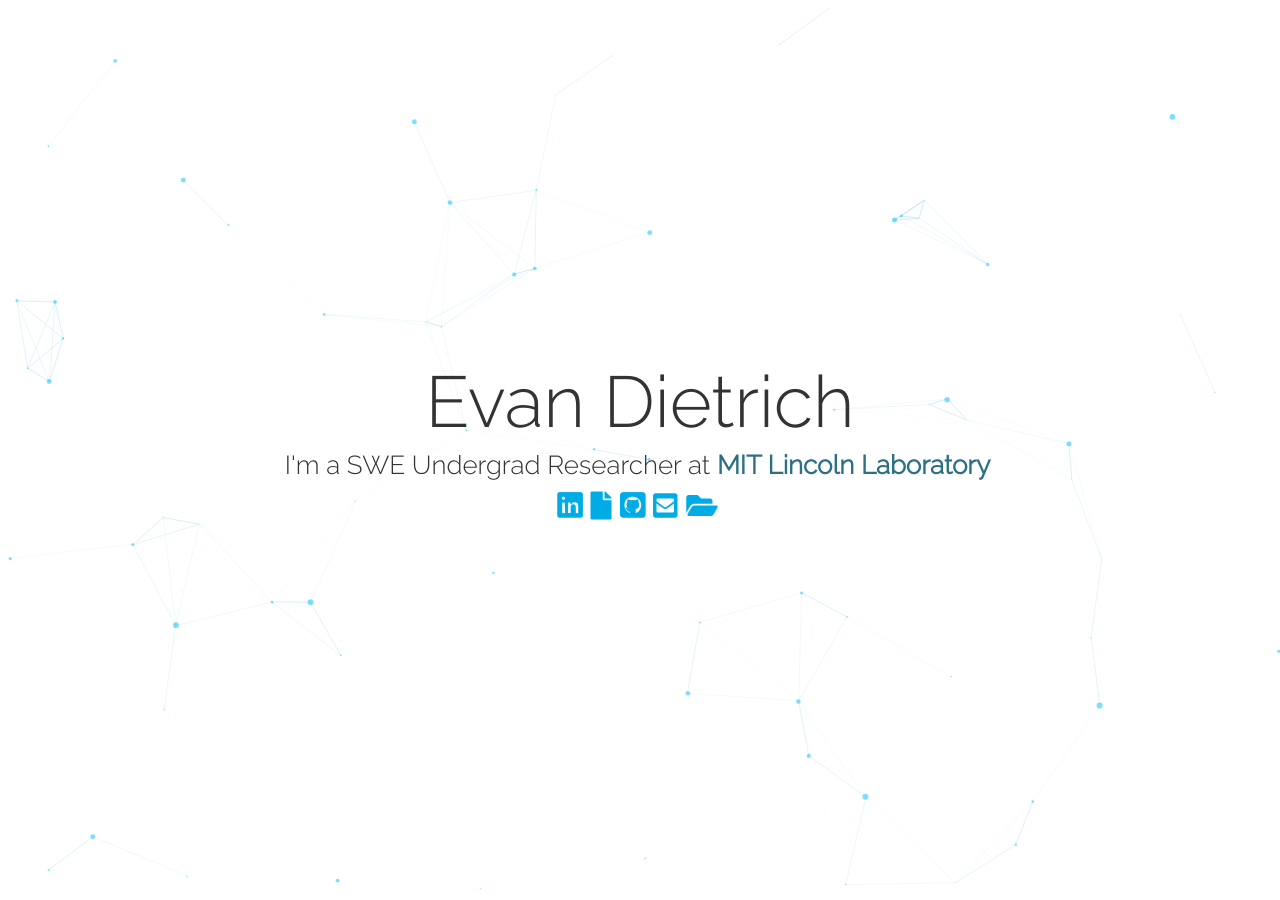
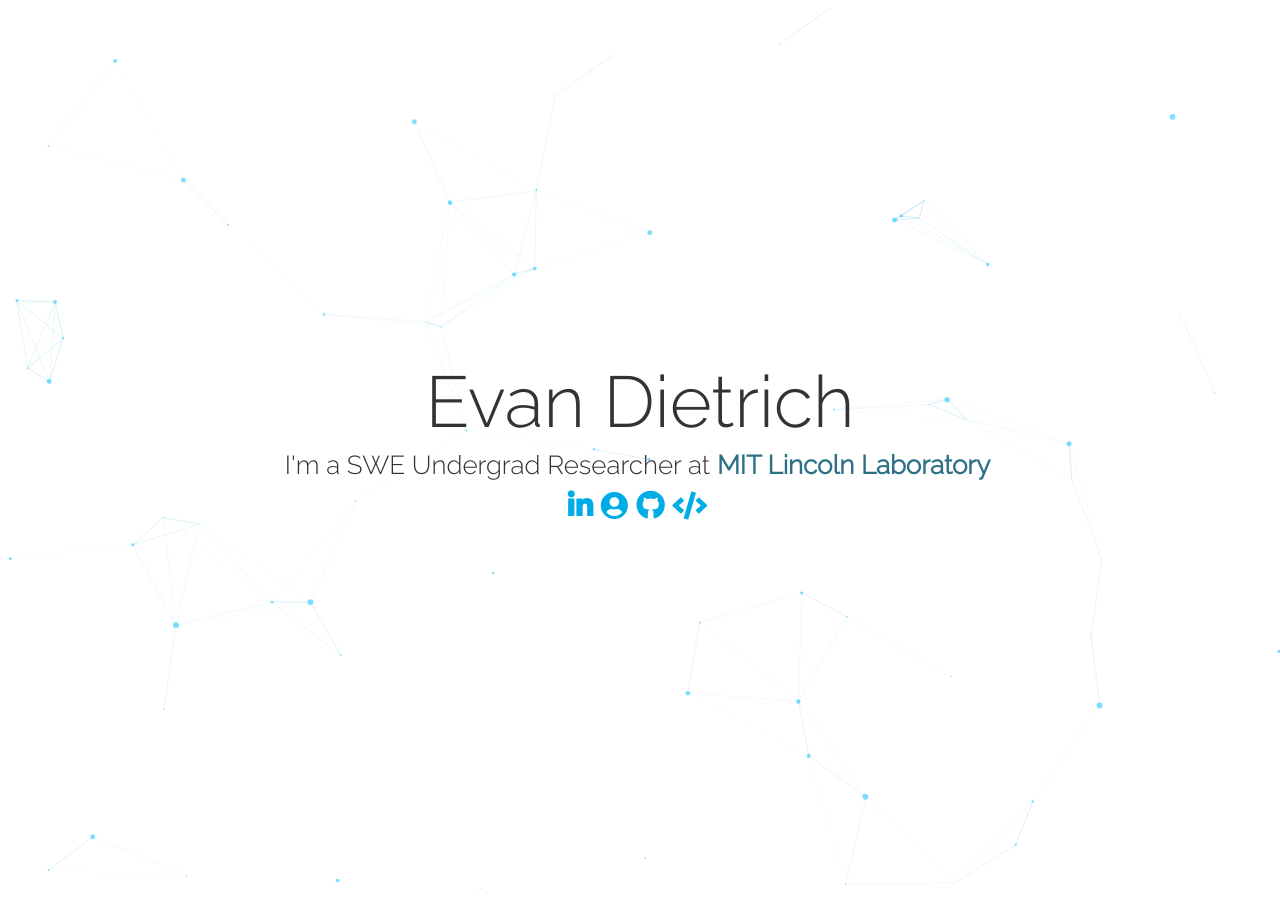
Before and after one commit to EvanDietrich/EvanDietrich.github.io, a Jekyll site: the page index.html, which Jekyll copies as it is, in a window 1280 px wide. Built offline with Jekyll 4.4.1, drawn with Linux system fonts in a browser that asks for light colours; nearby versions of some CDN libraries.

Commit message:
Update index.html

```diff
--- a/index.html
+++ b/index.html
@@ -25,11 +25,11 @@
   <div id="title">Evan Dietrich</div>
   <div id="description">I'm a SWE Undergrad Researcher at <a id='mitll' title="MITLL" href="https://www.ll.mit.edu">MIT Lincoln Laboratory</a><br></div>
   <div id="links">
-        <a href="https://linkedin.com/in/evandietrich" title="LinkedIn"><i class="fab fa-linkedin fa-2x"></i></a>
-        <a href="./EvanWardDietrichResume.pdf" title="Resume"><i class="fas fa-file fa-2x"></i></a>
-        <a href="https://github.com/EvanDietrich" title="GitHub"><i class="fab fa-github-square fa-2x"></i></a>
-        <a href="mailto:Evan.Dietrich@tufts.edu" title="Email"><i class="fas fa-envelope-square fa-2x"></i></a>
-        <a href="./projects.html" title="Projects"><i class="fas fa-folder-open fa-2x"></i></a>
+        <a href="https://linkedin.com/in/evandietrich" title="LinkedIn"><i class="fab fa-linkedin-in fa-2x"></i></a>
+        <a href="./EvanWardDietrichResume.pdf" target="_blank" title="Resume"><i class="fas fa-user-circle fa-2x"></i></a>
+        <a href="https://github.com/EvanDietrich" title="GitHub"><i class="fab fa-github fa-2x"></i></a>
+        <!-- <a href="mailto:Evan.Dietrich@tufts.edu" title="Email"><i class="fas fa-envelope-square fa-2x"></i></a> -->
+        <a href="./projects.html" title="Projects"><i class="fas fa-code fa-2x"></i></a>
   </div>
 </div>
 <script>
```
